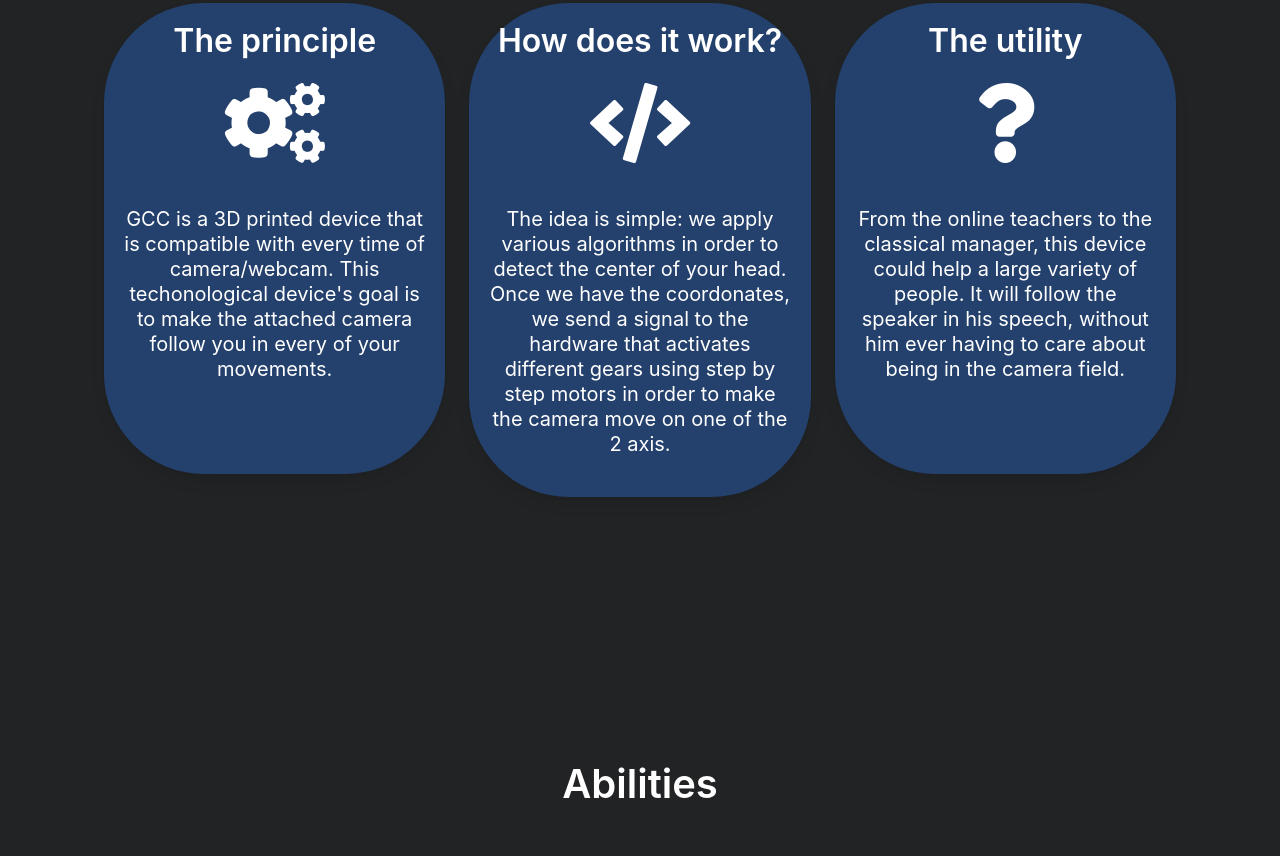
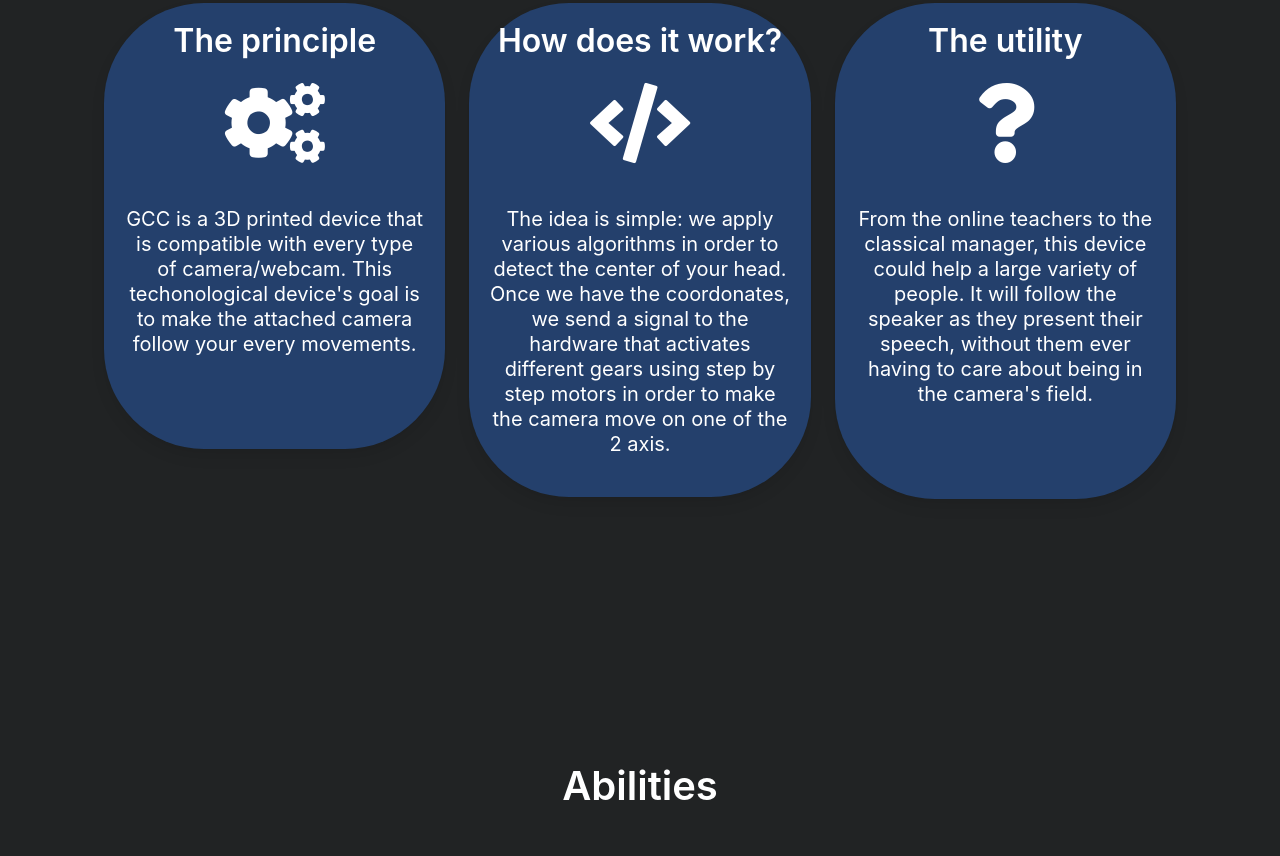
Before and after one commit to thurayash/GearedCameraInC, a website: page web/express/index.html in a window 1280 px wide. Shown: the part 1130-1986 px from the top of the page. Drawn offline with nearby package versions, Linux system fonts and the light colour scheme; a script that the page names is missing.

Commit message:
yes fixed a few stuff here : THEM NOT HIM

```diff
--- a/web/express/index.html
+++ b/web/express/index.html
@@ -114,7 +114,7 @@
                             <p class="title is-3 has-text-white">The principle</p>
                             <i class="fas fa-cogs fa-5x has-text-white"></i>
                             <br><br>
-                            <p class="subtitle has-text-white">GCC is a 3D printed device that is compatible with every time of camera/webcam. This techonological device's goal is to make the attached camera follow you in every of your movements.</p><br><br>
+                            <p class="subtitle has-text-white">GCC is a 3D printed device that is compatible with every type of camera/webcam. This techonological device's goal is to make the attached camera follow your every movements.</p><br><br>
                         </div>
                     </div>
                     <!-- SECOND COLUMN -->
@@ -133,7 +133,7 @@
                             <p class="title is-3 has-text-white">The utility</p>
                             <i class="fas fa-question fa-5x has-text-white"></i>
                             <br><br>
-                            <p class="subtitle has-text-white">From the online teachers to the classical manager, this device could help a large variety of people. It will follow the speaker in his speech, without him ever having to care about being in the camera field.</p><br><br>
+                            <p class="subtitle has-text-white">From the online teachers to the classical manager, this device could help a large variety of people. It will follow the speaker as they present their speech, without them ever having to care about being in the camera's field.</p><br><br>
 
                         </div>
                     </div>
```
Also changed, not shown: web/express/doc.html (+1 -1 lines).
